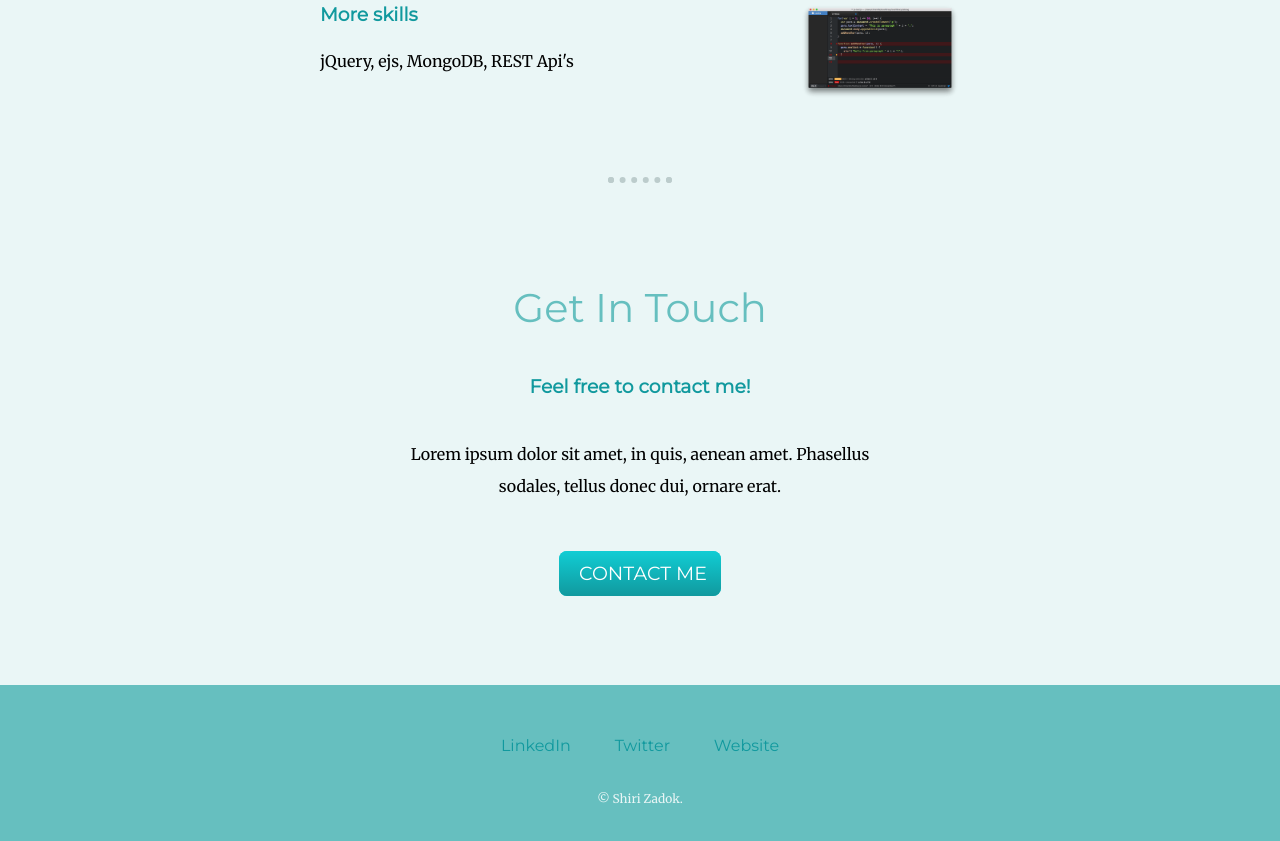
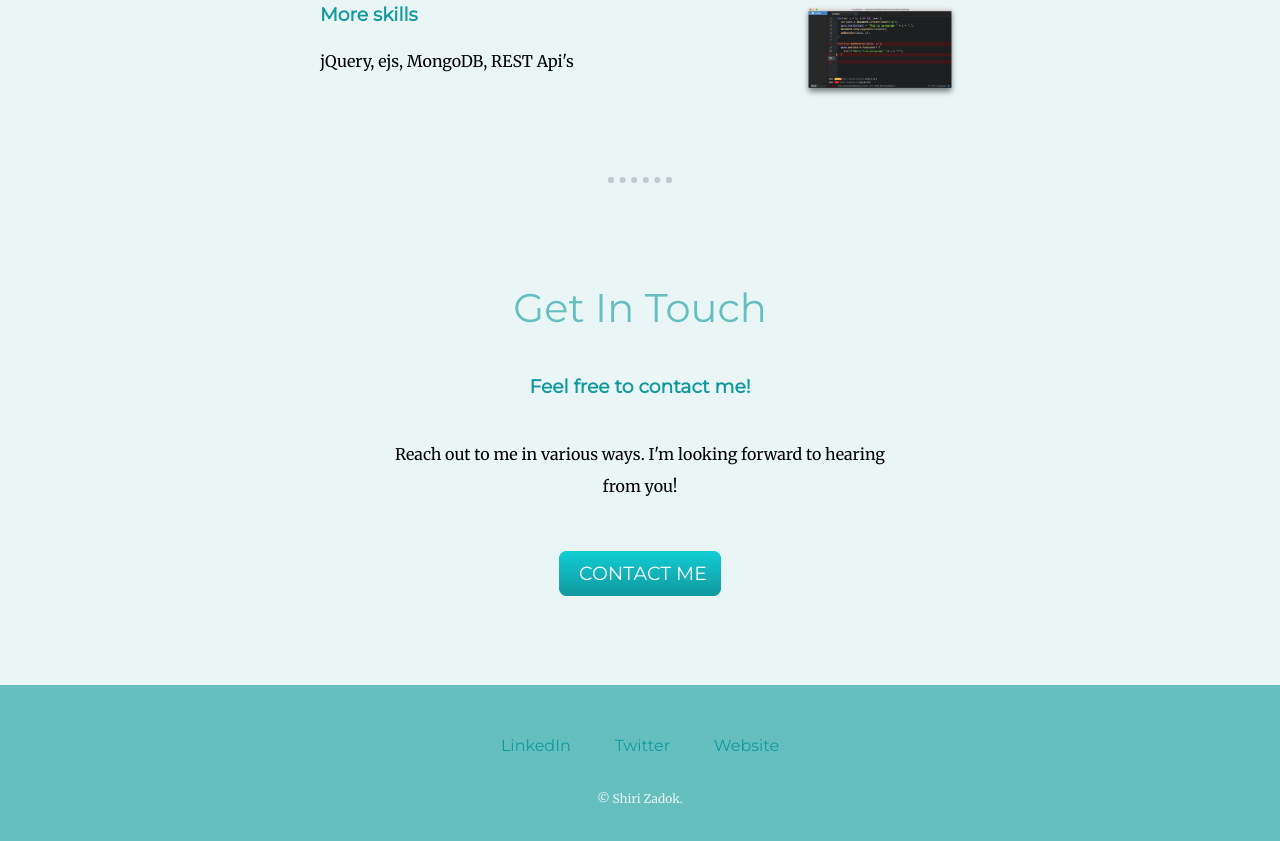
Before and after one commit to shirizadok1/Personal-site-, a plain HTML site: page index.html in a window 1280 px wide. Shown: the part 2134-2975 px from the top of the page. Drawn offline with Linux system fonts and the light colour scheme.

Commit message:
Update index.html

```diff
--- a/index.html
+++ b/index.html
@@ -49,7 +49,7 @@
     <div class="contact-me">
       <h2>Get In Touch</h2>
       <h3>Feel free to contact me!</h3>
-      <p class="contact-message">Lorem ipsum dolor sit amet, in quis, aenean amet. Phasellus sodales, tellus donec dui, ornare erat.</p>
+      <p class="contact-message">Reach out to me in various ways. I'm looking forward to hearing from you!</p>
       <a class="btn" href="shirizadok1@gmail.com">CONTACT ME</a>
     </div>
   </div>
```
